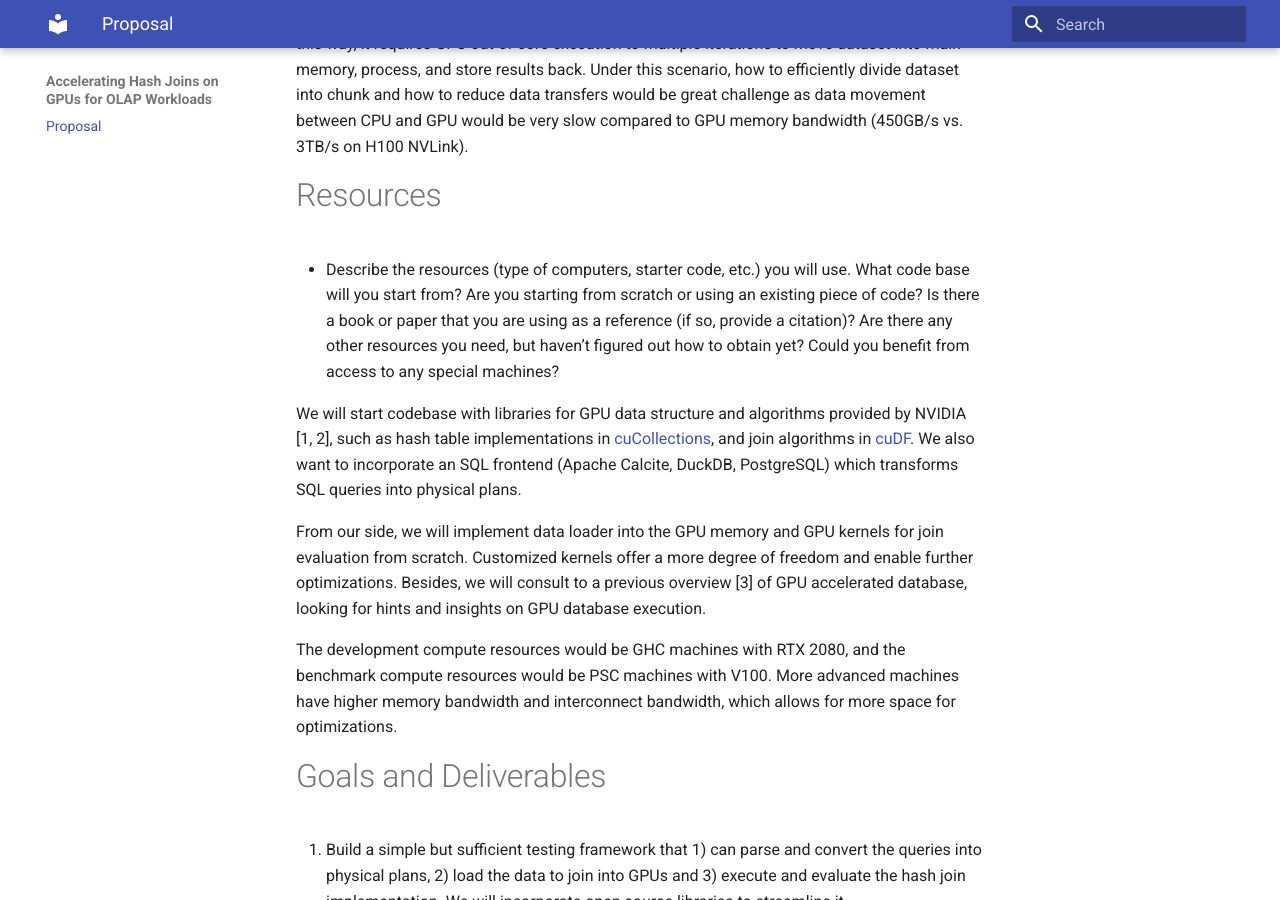
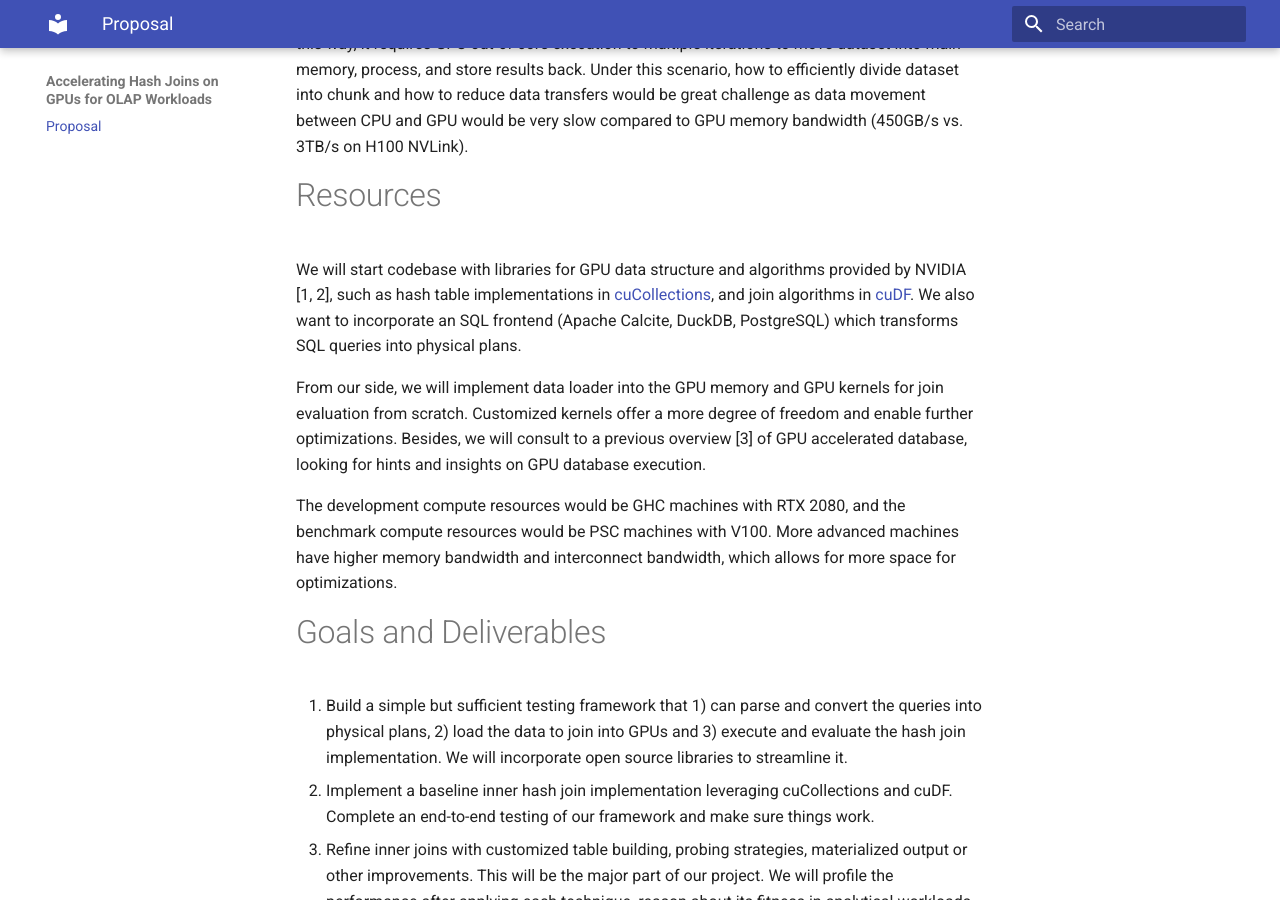
Before and after one commit to 15618-cuda-hash-join/project-docs, an MkDocs documentation site: the page built from docs/index.md, in a window 1280 px wide and 900 px high, scrolled down 1803 px. Built offline with MkDocs 1.6.1 and Material for MkDocs 9.7.7, drawn with Linux system fonts in a browser that asks for light colours.

Commit message:
fix: remote instructions in resources

```diff
--- a/docs/index.md
+++ b/docs/index.md
@@ -43,12 +43,6 @@ GPU memory is limited. Even on a cutting-edge H100, its memory would be 80GB. It
 
 # Resources
 
-- Describe the resources (type of computers, starter code, etc.) you will use.
-What code base will you start from? Are you starting from scratch or using an existing
-piece of code? Is there a book or paper that you are using as a reference (if so, provide a
-citation)? Are there any other resources you need, but haven’t figured out how to obtain
-yet? Could you benefit from access to any special machines?
-
 We will start codebase with libraries for GPU data structure and algorithms provided by NVIDIA [1, 2], such as hash table implementations in [cuCollections](https://github.com/NVIDIA/cuCollections), and join algorithms in [cuDF](https://github.com/rapidsai/cudf). We also want to incorporate an SQL frontend (Apache Calcite, DuckDB, PostgreSQL) which transforms SQL queries into physical plans.
 
 From our side, we will implement data loader into the GPU memory and GPU kernels for join evaluation from scratch. Customized kernels offer a more degree of freedom and enable further optimizations. Besides, we will consult to a previous overview [3] of GPU accelerated database, looking for hints and insights on GPU database execution.
```
